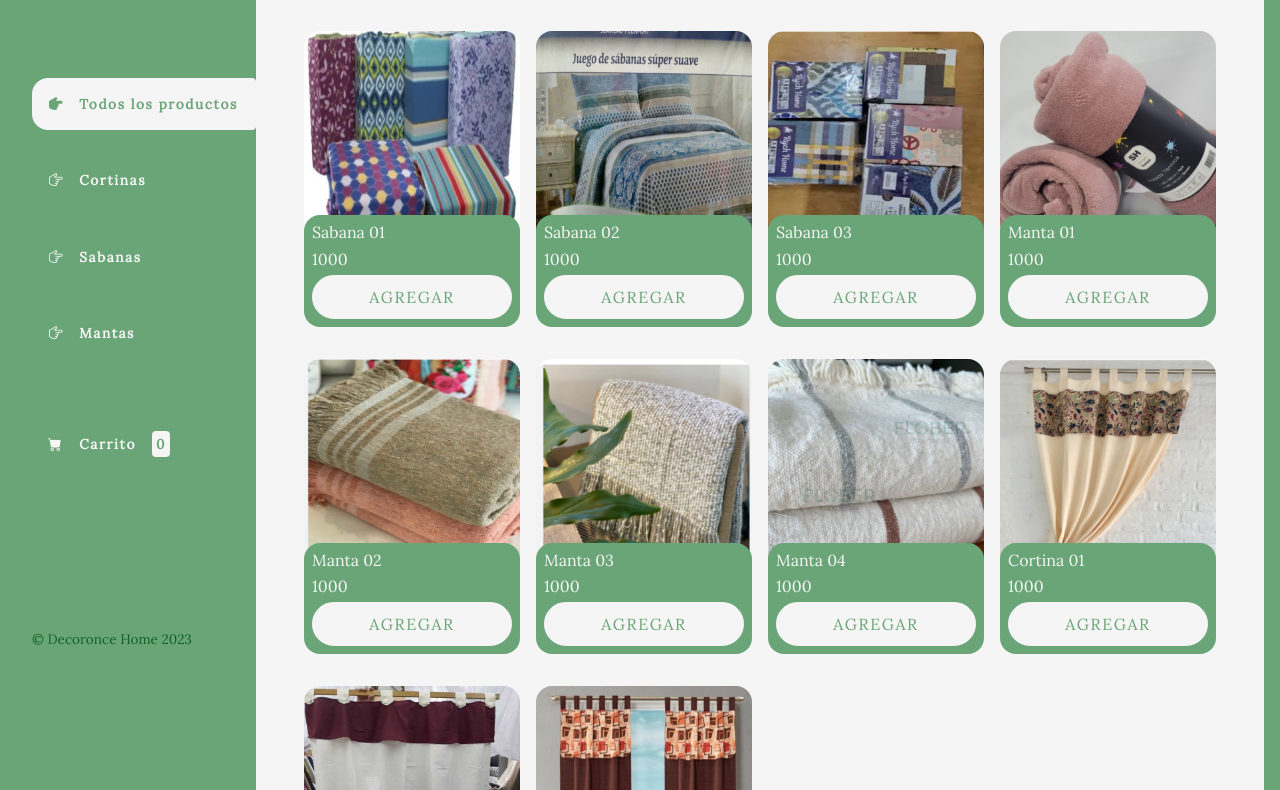
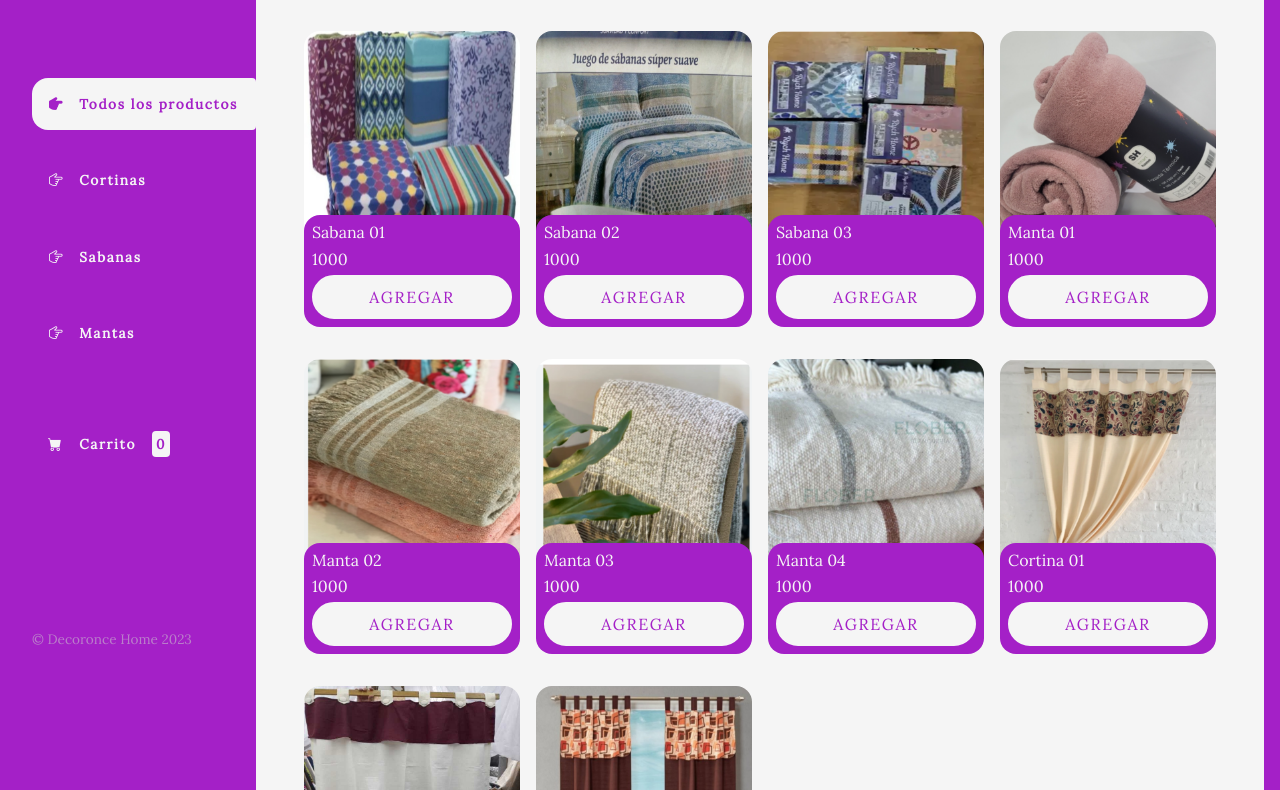
Before and after one commit to natalischwartz/Ecommerce-mantas, a plain HTML site: page index.html in a window 1280 px wide. Shown: the part 119-909 px from the top of the page. Drawn offline with nearby package versions, Linux system fonts and the light colour scheme.

Commit message:
cambie el color del main

```diff
--- a/CSS/styles.css
+++ b/CSS/styles.css
@@ -2,8 +2,8 @@
 
 
 :root {
-    --color-main:#6aa577;
-    --color-main-light:#146125;
+    --color-main: rgb(164, 32, 199);
+    --color-main-light:rgb(186, 126, 202);;
     --color-botones: whitesmoke;
     --color-gray:lightgrey;
     --color-red: red;
```
